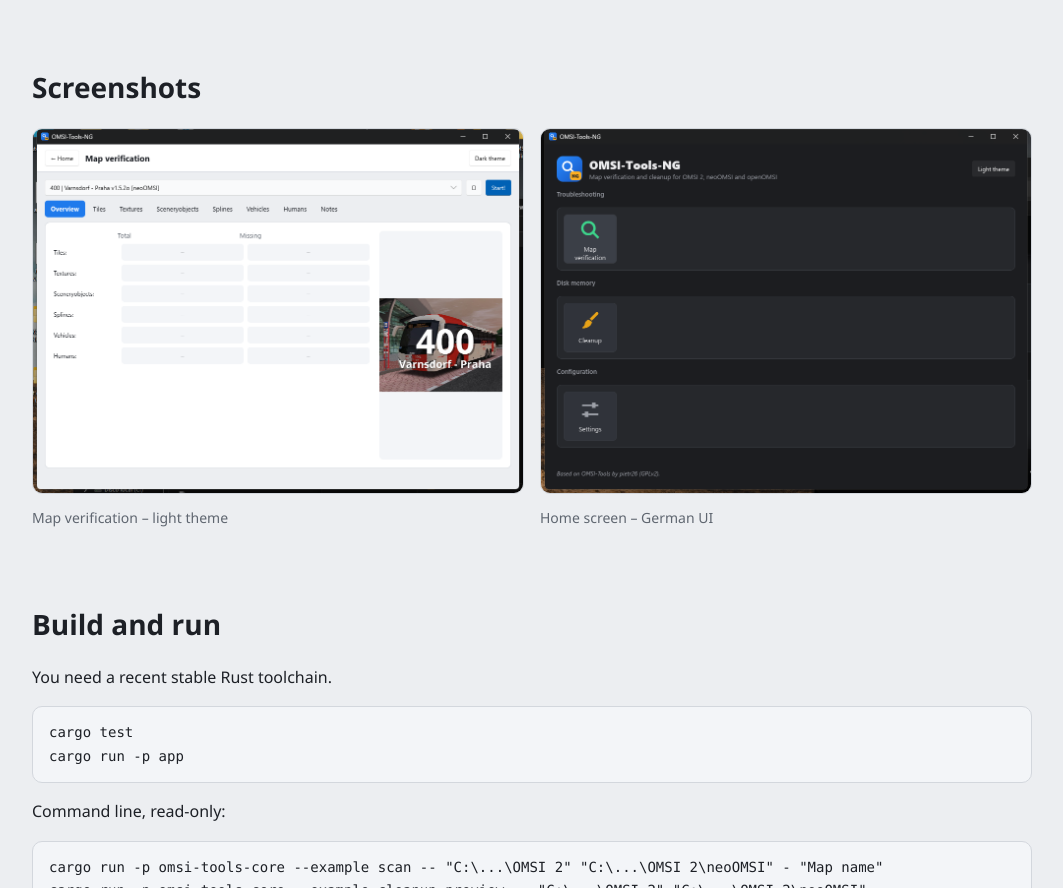
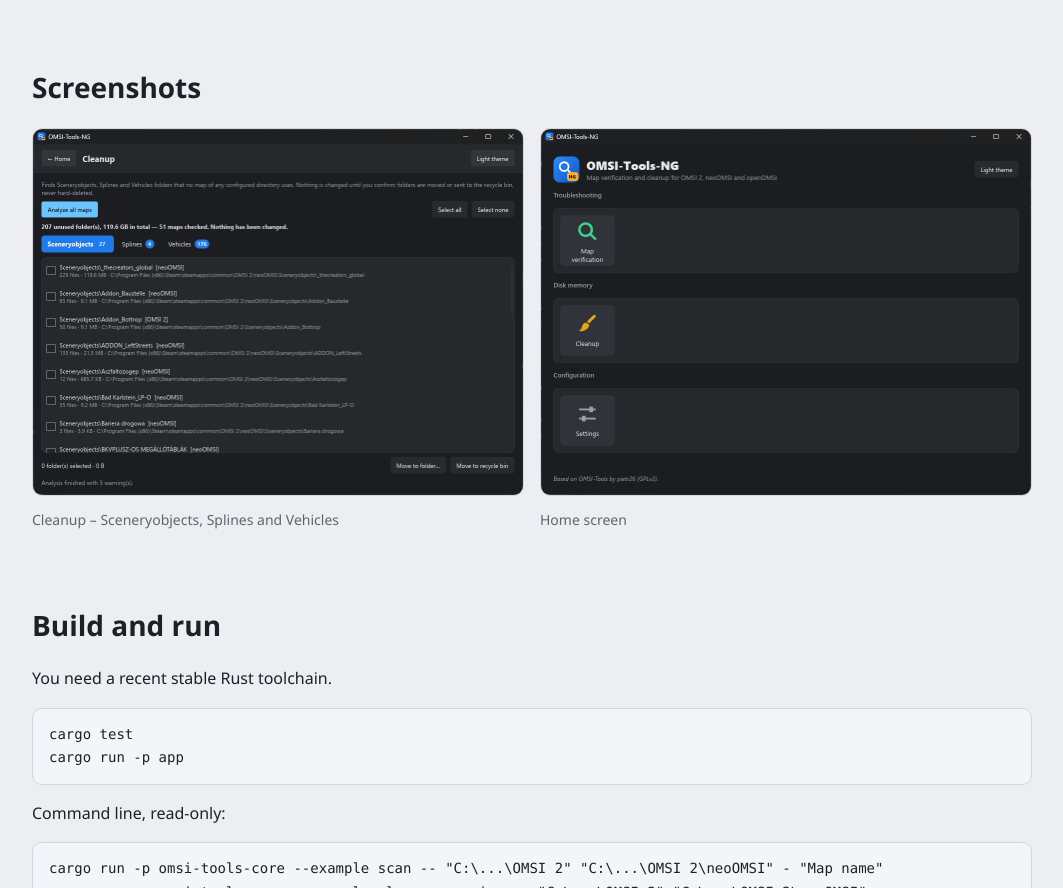
Before and after one commit to rafaelkaiz/OMSI-Tools-NG, a plain HTML site: page docs/index.html in a window 1280 px wide. Shown: the part 1160-2048 px from the top of the page, without its empty margins (108-1171 px from the left). Drawn offline with Linux system fonts and the light colour scheme.

Commit message:
docs: replace screenshots with current UI

```diff
--- a/docs/index.html
+++ b/docs/index.html
@@ -80,7 +80,7 @@
       </div>
       <p class="langs">English · Español · Deutsch · Polski · Čeština · Français &nbsp;|&nbsp; light and dark theme</p>
     </div>
-    <img class="shot" src="img/map-verification-dark.png" alt="Map verification showing no missing files for a neoOMSI map">
+    <img class="shot" src="img/map-verification.png" alt="Map verification showing no missing files for a neoOMSI map">
   </div>
 
   <section id="features">
@@ -116,8 +116,8 @@
   <section id="screenshots">
     <h2>Screenshots</h2>
     <div class="shots">
-      <figure><img src="img/map-verification-light.png" alt="Map verification, light theme" loading="lazy"><figcaption>Map verification – light theme</figcaption></figure>
-      <figure><img src="img/home-de.png" alt="Home screen in German" loading="lazy"><figcaption>Home screen – German UI</figcaption></figure>
+      <figure><img src="img/cleanup.png" alt="Cleanup with separate Sceneryobjects, Splines and Vehicles lists" loading="lazy"><figcaption>Cleanup – Sceneryobjects, Splines and Vehicles</figcaption></figure>
+      <figure><img src="img/home.png" alt="Home screen" loading="lazy"><figcaption>Home screen</figcaption></figure>
     </div>
   </section>
 
```
Also changed, not shown: docs/img/cleanup.png (added), docs/img/home-de.png (deleted), docs/img/home.png (added), docs/img/map-verification-dark.png (deleted), docs/img/map-verification-light.png (deleted), docs/img/map-verification.png (added), 1 other file.
